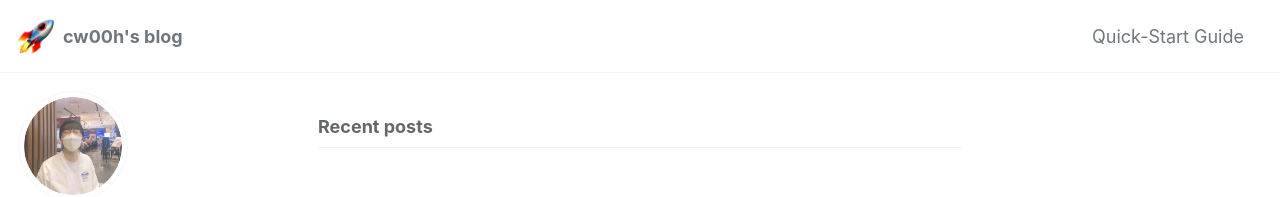
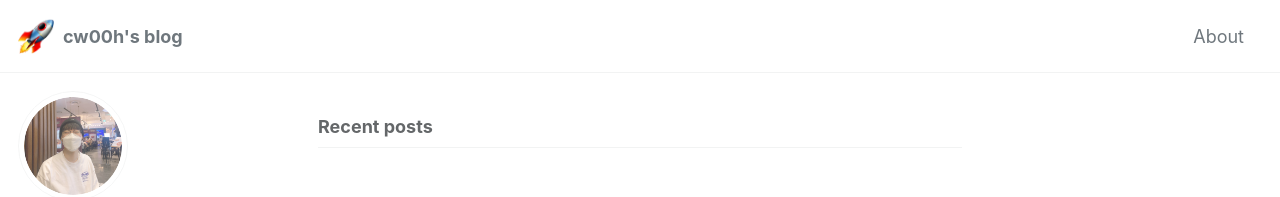
Before and after one commit to cw00h/cw00h.github.io, a Jekyll site: the page built from index.html, in a window 1280 px wide. Shown: the top 197 px of the page. Built offline with Jekyll 4.4.1, drawn with Linux system fonts in a browser that asks for light colours; cached includes are drawn as plain includes; the list of posts is cut into pages by our own code.

Commit message:
Feat: Add navigation bar
Going to add more tabs

```diff
--- a/_data/navigation.yml
+++ b/_data/navigation.yml
@@ -1,9 +1,7 @@
 # main links
 main:
-  - title: "Quick-Start Guide"
-    url: https://mmistakes.github.io/minimal-mistakes/docs/quick-start-guide/
-  # - title: "About"
-  #   url: https://mmistakes.github.io/minimal-mistakes/about/
+  - title: "About"
+    url: /about
   # - title: "Sample Posts"
   #   url: /year-archive/
   # - title: "Sample Collections"
```
